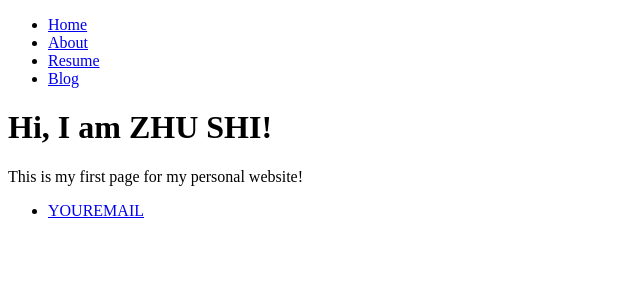
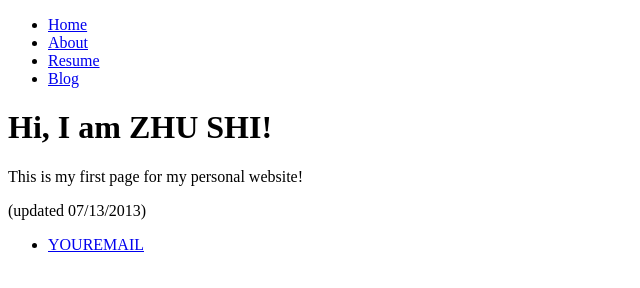
Before and after one commit to shizhu1204/zhushi, a plain HTML site: page index.html in a window 1280 px wide. Shown: the whole page, without its empty margins (0-640 px from the left). Drawn offline with Linux system fonts and the light colour scheme.

Commit message:
Update index.html

```diff
--- a/index.html
+++ b/index.html
@@ -16,6 +16,7 @@
      <div class=”blurb”>
        <h1>Hi, I am ZHU SHI!</h1>
        <p>This is my first page for my personal website!</a></p>
+       <p>(updated 07/13/2013)</a></p>
      </div>
    </div>
    <footer>
```
